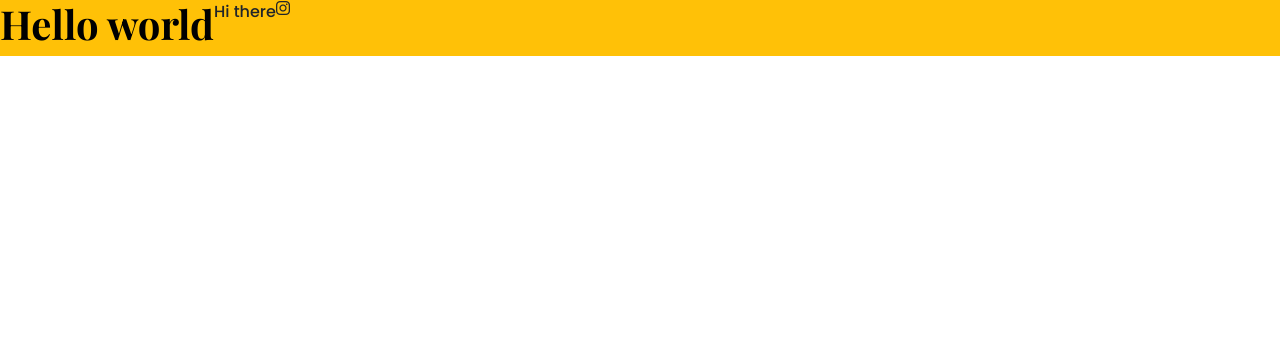
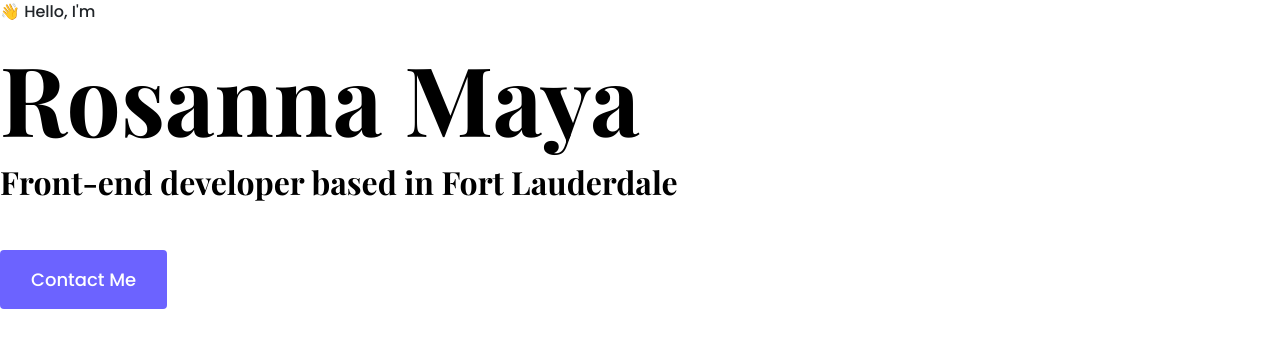
Before and after one commit to MasterBuilderRose/portfolio, a plain HTML site: page index.html in a window 1280 px wide. Drawn offline with nearby package versions, Linux system fonts and the light colour scheme.

Commit message:
updated html and added css and css variables

```diff
--- a/index.html
+++ b/index.html
@@ -30,11 +30,11 @@
     <title>Portfolio</title>
   </head>
   <body>
-    <div class="d-flex bg-warning">
-      <h1>Hello world</h1>
-      <p>Hi there</p>
-      <i class="fab fa-instagram"></i>
-    </div>
+    <p>👋 Hello, I'm</p>
+    <h1>Rosanna Maya</h1>
+    <h2 class="mb-5">Front-end developer based in Fort Lauderdale</h2>
+    <div><a href="#" class="btn btn-branding">Contact Me</a></div>
+
     <script src="src/app.js"></script>
   </body>
 </html>
--- a/src/style.css
+++ b/src/style.css
@@ -1,10 +1,59 @@
-h1 {
+:root {
+  --branding-color: #6c63ff;
+  --secondary-color: #f9f7fe;
+  --heading-font-family: "Playfair Display", serif;
+  --default-font-family: "Poppins", sans-serif;
+}
+
+body {
+  font-family: var(--default-font-family);
+}
+
+h1,
+h2,
+h3,
+h4,
+h5,
+h6 {
   color: black;
-  font-family: "Playfair Display", serif;
+  font-family: var(--heading-font-family);
   font-weight: bold;
 }
 
+h1 {
+  font-size: 96px;
+}
+
 p {
+  font-family: var(--default-font-family);
+  font-weight: normal;
+}
+
+.hero {
+  background: var(--secondary-color);
+  text-align: center;
+  padding: 160px 20px;
+}
+
+.hero p {
+  font-size: 36px;
+  font-weight: bold;
+  margin: 0;
+  color: #272142;
+}
+
+.hero h2 {
   font-family: "Poppins", sans-serif;
   font-weight: normal;
+  line-height: 2;
+  font-size: 24px;
 }
+
+.btn-branding {
+  background: var(--branding-color);
+  border-radius: 4px;
+  color: white;
+  font-size: 18px;
+  line-height: 27px;
+  padding: 15px 30px;
+}
```
